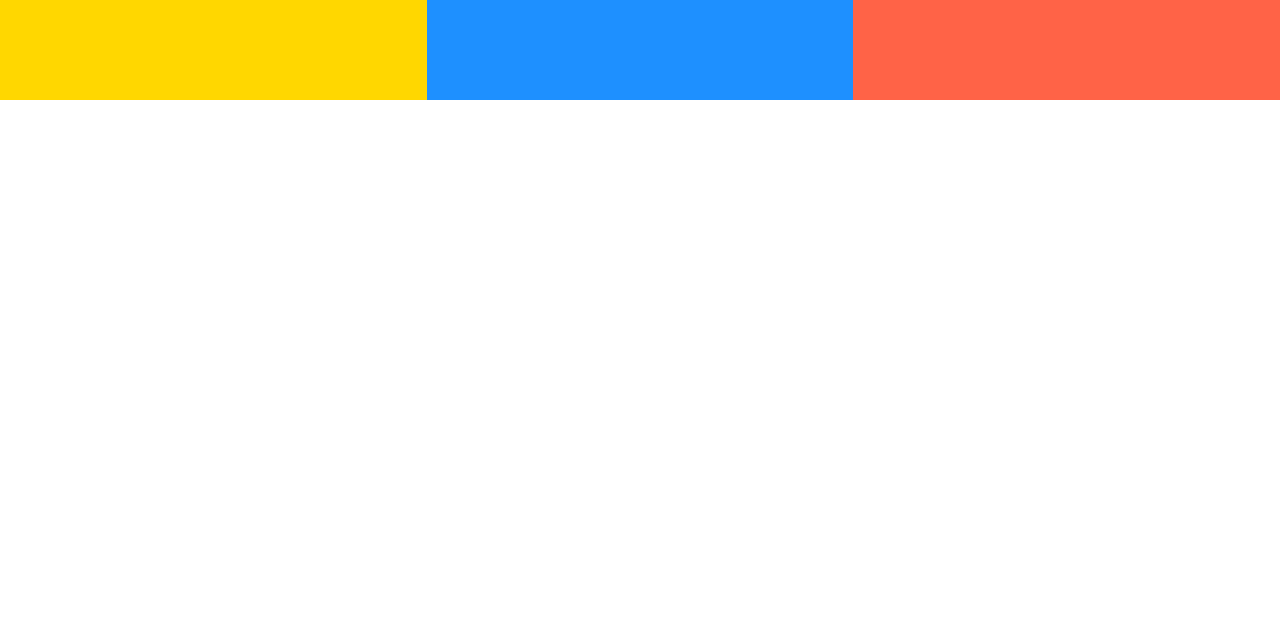
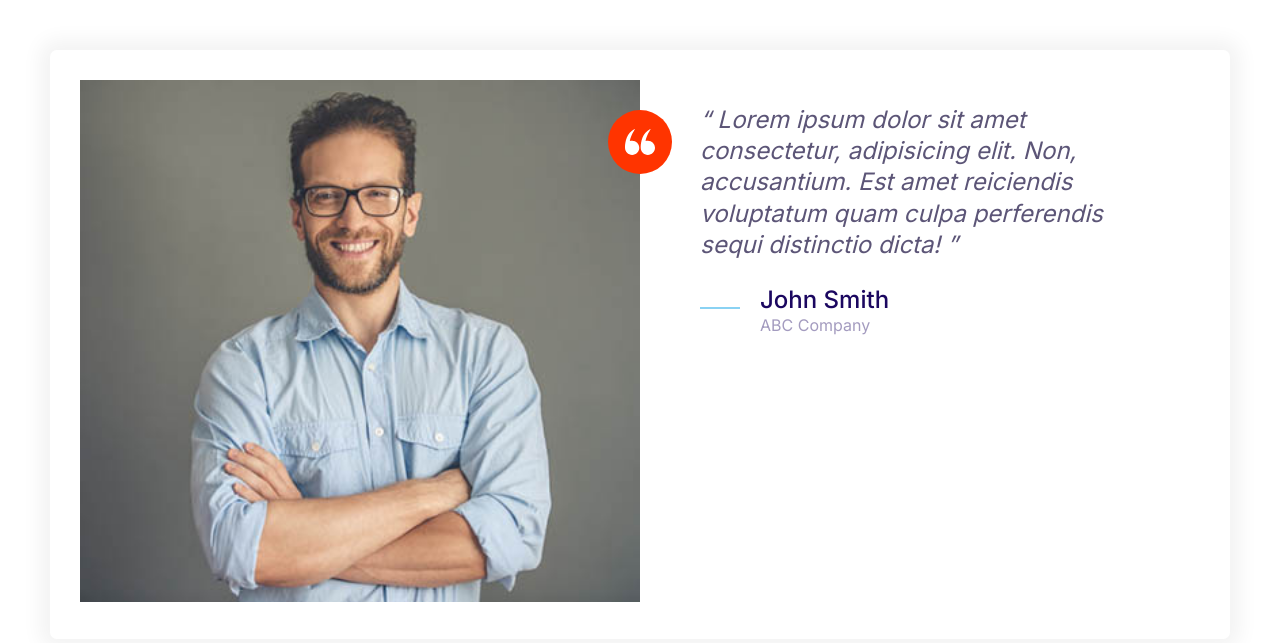
Before and after one commit to mahdi-ynsi/moshify, a plain HTML site: page index.html in a window 1280 px wide. Drawn offline with Linux system fonts and the light colour scheme.

Commit message:
making the testimonials.

```diff
--- a/css/styles.css
+++ b/css/styles.css
@@ -169,8 +169,17 @@ a {
     height: 40px;
 }
 
+.icon--small {
+    width: 30px;
+    height: 30px;
+}
+
 .icon--primary {
     fill: var(--color-primary);
+}
+
+.icon--white {
+    fill: #fff;
 }
 
 .icon-container {
@@ -182,6 +191,11 @@ a {
     justify-content: center;
     align-items: center;
 }
+
+.icon--container--accent {
+    background: var(--color-accent);
+}
+
 
 /* Buttons */
 
@@ -457,3 +471,33 @@ a {
         grid-template-columns: repeat(3, 1fr);
     }
 }
+
+/* Testimonials */
+.testimonial {
+    padding: 3rem;
+}
+
+.testimonial__image {
+    position: relative;
+}
+
+.testimonial__image > img {
+    width: 100%;
+}
+
+.testimonial__image > .icon-container {
+    position: absolute;
+    top: 3rem;
+    right: -32px;
+}
+
+@media screen and (min-width: 768px) {
+    .testimonial .quote,
+    .testimonial .quote__author {
+        font-size: 2.4rem;
+    }
+
+    .testimonial .quote {
+        margin-left: 6rem;
+    }
+}
--- a/index.html
+++ b/index.html
@@ -13,11 +13,38 @@
     <link rel="stylesheet" href="css/normalize.css" />
     <link rel="stylesheet" href="css/styles.css" />
   </head>
-  <body>
-
-    <div class="grid grid--1x3">
-      <div style="height: 100px; background: gold;"></div>
-      <div style="height: 100px; background: dodgerblue;"></div>
-      <div style="height: 100px; background: tomato;"></div>
+  <body style="padding: 5rem">
+    <div class="card testimonial">
+      <div class="grid grid--1x2">
+        <div class="testimonial__image">
+          <img src="images/testimonial.jpg" alt="A happy, smiling customer" />
+          <span class="icon-container icon--container--accent">
+            <svg class="icon icon--white icon--small">
+              <use xlink:href="../images/sprite.svg#quotes"></use>
+            </svg>
+          </span>
+        </div>
+        <blockquote class="quote">
+          <p class="quote__text">
+            Lorem ipsum dolor sit amet consectetur, adipisicing elit. Non,
+            accusantium. Est amet reiciendis voluptatum quam culpa perferendis
+            sequi distinctio dicta!
+          </p>
+          <footer>
+            <div class="media">
+              <div class="media__image">
+                <svg class="icon icon--primary quote__line">
+                  <use xlink:href="../images/sprite.svg#line"></use>
+                </svg>
+              </div>
+              <div class="media__body">
+                <h3 class="media__title quote__author">John Smith</h3>
+                <p class="quote__organization">ABC Company</p>
+              </div>
+            </div>
+          </footer>
+        </blockquote>
+      </div>
     </div>
+  </body>
 </html>
```
Also changed, not shown: components/testimonials.html (added, +32 -0 lines), images/testimonial.jpg (added).
